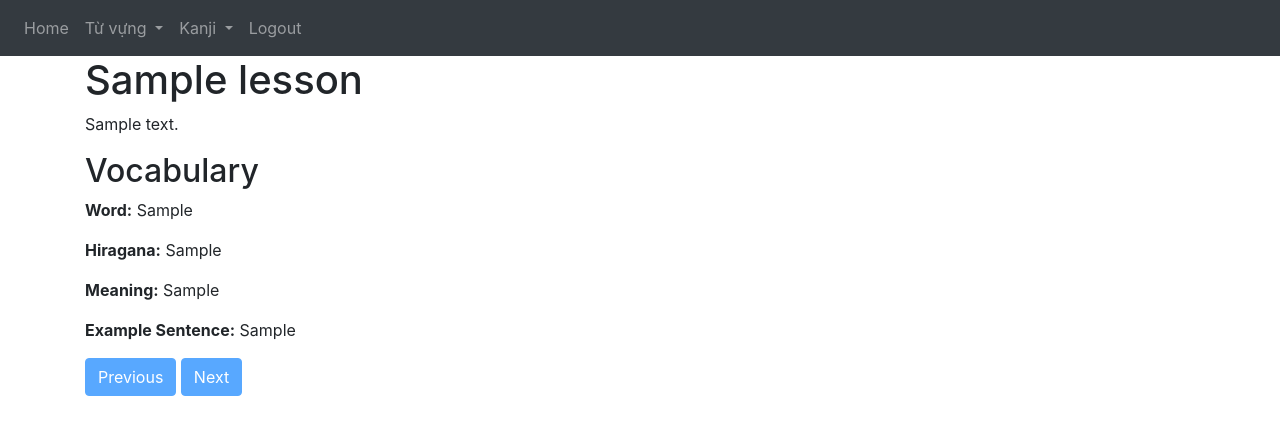
After one commit to hungtn21/GoiKanji-Learning_App, a Flask app: page /lesson/1/learn in a window 1280 px wide. The commit adds this page. Shown: the top 435 px of the page. Run offline with Flask 3, Linux system fonts and the light colour scheme; a user stored in the database is signed in; tables that the repository leaves empty hold one stand-in row (values such as "Sample post"); some libraries are stand-ins or nearby versions.

Commit message:
Function learning goi

```diff
--- a/website/templates/base.html
+++ b/website/templates/base.html
@@ -29,18 +29,18 @@
       </button>
       <div class="collapse navbar-collapse" id="navbar">
         <div class="navbar-nav">
-          {% if user.is_authenticated %}
+          {% if current_user.is_authenticated %}
           <a class="nav-item nav-link" id="home" href="/">Home</a>
           <li class="nav-item dropdown">
             <a class="nav-link dropdown-toggle" href="#" id="navbarDropdown" role="button" data-toggle="dropdown" aria-haspopup="true" aria-expanded="false">
                 Từ vựng
             </a>
             <div class="dropdown-menu" aria-labelledby="navbarDropdown">
-                <a class="dropdown-item" href="/tuvung-n1">N1</a>
-                <a class="dropdown-item" href="/tuvung-n2">N2</a>
-                <a class="dropdown-item" href="/tuvung-n3">N3</a>
-                <a class="dropdown-item" href="/tuvung-n4">N4</a>
-                <a class="dropdown-item" href="/tuvung-n5">N5</a>
+                <a class="dropdown-item" href="{{ url_for('views.vocabulary_by_level', level='n1') }}">N1</a>
+                <a class="dropdown-item" href="{{ url_for('views.vocabulary_by_level', level='n2') }}">N2</a>
+                <a class="dropdown-item" href="{{ url_for('views.vocabulary_by_level', level='n3') }}">N3</a>
+                <a class="dropdown-item" href="{{ url_for('views.vocabulary_by_level', level='n4') }}">N4</a>
+                <a class="dropdown-item" href="{{ url_for('views.vocabulary_by_level', level='n5') }}">N5</a>
             </div>
         </li>
         <li class="nav-item dropdown">
--- a/website/templates/home.html
+++ b/website/templates/home.html
@@ -1,6 +1,6 @@
 {% extends "base.html" %} {% block title %}Home{% endblock %} {% block content
 %}
-<h1 align="center">Notes</h1>
+<h1 align="center">Kanji - Goi Learning App</h1>
 <!-- <form method="POST">
   <textarea name="note" id="note" class="form-control"></textarea>
   <br />
--- /dev/null
+++ b/website/templates/lesson_vocabulary.html
@@ -0,0 +1,27 @@
+{% extends "base.html" %}
+
+{% block content %}
+<h1>{{ lesson.title }}</h1>
+<p>{{ lesson.description }}</p>
+
+<!-- Hiển thị từ vựng hiện tại -->
+<div>
+    {% if current_vocabulary %}
+        <h2>Vocabulary</h2>
+        <p><strong>Word:</strong> {{ current_vocabulary.word }}</p>
+        <p><strong>Hiragana:</strong> {{ current_vocabulary.hiragana }}</p>
+        <p><strong>Meaning:</strong> {{ current_vocabulary.meaning }}</p>
+        <p><strong>Example Sentence:</strong> {{ current_vocabulary.example_sentence }}</p>
+    {% else %}
+        <p>No vocabulary found for this lesson.</p>
+    {% endif %}
+</div>
+
+<!-- Form điều hướng -->
+<form action="{{ url_for('views.lesson_vocabulary', lesson_id=lesson.lesson_id) }}" method="post">
+    <input type="hidden" name="index" value="{{ current_index }}">
+    <input type="hidden" name="lesson_id" value="{{ lesson.lesson_id }}">
+    <button type="submit" name="action" value="prev" class="btn btn-primary" {% if current_index == 0 %}disabled{% endif %}>Previous</button>
+    <button type="submit" name="action" value="next" class="btn btn-primary" {% if current_index == total_vocabularies - 1 %}disabled{% endif %}>Next</button>
+</form>
+{% endblock %}
--- a/website/views.py
+++ b/website/views.py
@@ -1,4 +1,5 @@
-from flask import Blueprint, render_template, request, flash, jsonify
+from flask import Blueprint, render_template, request, flash, jsonify, redirect, url_for
+from .models import User,Lesson,Vocabulary,Question,Comment
 from flask_login import login_required, current_user
 # from .models import Note
 from . import db
@@ -11,3 +12,73 @@ views = Blueprint('views', __name__)
 @login_required
 def home():
     return render_template("home.html", user=current_user)
+
+@views.route('/tuvung-<level>', methods=['GET'])
+@login_required
+def vocabulary_by_level(level):
+    # Map level to level_id (you might need to adjust this mapping based on your actual implementation)
+    level_map = {
+        'n1': 1,
+        'n2': 2,
+        'n3': 3,
+        'n4': 4,
+        'n5': 5
+    }
+    level_id = level_map.get(level.lower())
+
+    if level_id is None:
+        return redirect(url_for('home'))
+    print (level_id)
+    lessons = Lesson.query.filter_by(level_id=level_id).all()
+    return render_template('vocabulary_list.html', lessons=lessons, level=level)
+
+# @views.route('/lesson/<int:lesson_id>/learn', methods=['GET'])
+# @login_required
+# def learn_vocabulary(lesson_id):
+#     vocabularies = Vocabulary.query.filter_by(lesson_id=lesson_id).all()
+#     return render_template('learn_vocabulary.html', vocabularies=vocabularies)
+
+@views.route('/lesson/<int:lesson_id>/learn', methods=['GET','POST'])
+@login_required
+def lesson_vocabulary(lesson_id):
+    # Lấy bài học từ cơ sở dữ liệu
+    lesson = Lesson.query.get_or_404(lesson_id)
+    vocabulary_list = Vocabulary.query.filter_by(lesson_id=lesson_id).all()
+
+    # Số lượng từ vựng
+    total_vocabularies = len(vocabulary_list)
+
+    # Lấy index hiện tại từ request form
+    current_index = int(request.form.get('index', 0))
+
+    # Xử lý điều hướng
+    if request.method == 'POST':
+        action = request.form.get('action')
+        if action == 'next':
+            if current_index < total_vocabularies - 1:
+                current_index += 1
+        elif action == 'prev':
+            if current_index > 0:
+                current_index -= 1
+
+    # Lấy từ vựng hiện tại
+    current_vocabulary = vocabulary_list[current_index] if total_vocabularies > 0 else None
+
+    return render_template('lesson_vocabulary.html',
+                           lesson=lesson,
+                           current_vocabulary=current_vocabulary,
+                           current_index=current_index,
+                           total_vocabularies=total_vocabularies)
+
+@views.route('/lesson/<int:lesson_id>/test', methods=['GET'])
+@login_required
+def take_test(lesson_id):
+    questions = Question.query.filter_by(lesson_id=lesson_id).all()
+    return render_template('test.html', questions=questions)
+
+@views.route('/submit-test', methods=['POST'])
+@login_required
+def submit_test():
+    # Xử lý dữ liệu kiểm tra gửi lên
+    # Bạn cần viết mã để lưu kết quả kiểm tra của người dùng vào cơ sở dữ liệu
+    return redirect(url_for('home'))
```
Also changed, not shown: website/models.py (+36 -65 lines), website/templates/test.html (added, +31 -0 lines), website/templates/vocabulary_list.html (added, +26 -0 lines).
